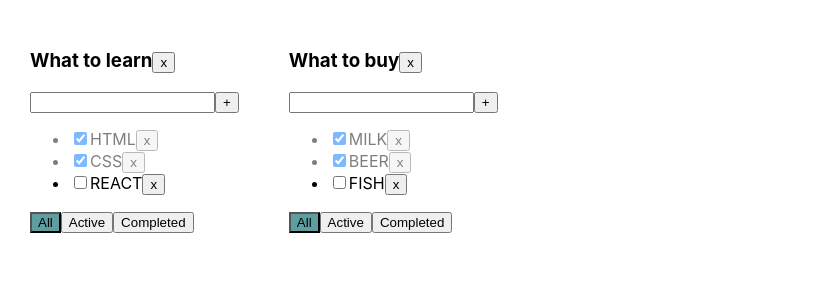
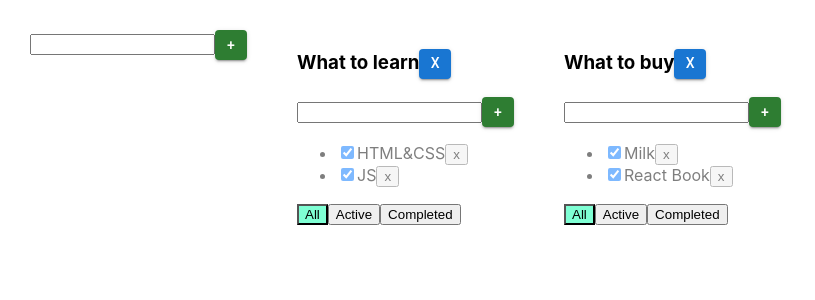
Before and after one commit to SRGREEN90/Todolist, a React (Create React App) app: page / in a window 1280 px wide. Shown: the top 300 px of the page, without its empty margins (0-815 px from the left). Built offline with nearby package versions, Linux system fonts and the light colour scheme.

Commit message:
'title '

```diff
--- a/package.json
+++ b/package.json
@@ -3,6 +3,11 @@
   "version": "0.1.0",
   "private": true,
   "dependencies": {
+    "@emotion/react": "^11.7.1",
+    "@emotion/styled": "^11.6.0",
+    "@material-ui/core": "^5.0.0-beta.5",
+    "@material-ui/icons": "^4.11.2",
+    "@material-ui/styled-engine-sc": "^5.0.0-beta.5",
     "@testing-library/jest-dom": "^5.15.0",
     "@testing-library/react": "^11.2.7",
     "@testing-library/user-event": "^12.8.3",
@@ -14,6 +19,7 @@
     "react": "^17.0.2",
     "react-dom": "^17.0.2",
     "react-scripts": "4.0.3",
+    "styled-components": "^5.3.3",
     "typescript": "^4.4.4",
     "uuid": "^8.3.2",
     "web-vitals": "^1.1.2"
--- a/src/App.css
+++ b/src/App.css
@@ -7,13 +7,18 @@
   margin-right: 50px;
 }
 
+.error {
+  border: red 1px solid;
+}
+
+.error-message {
+  color: red;
+}
+
+.active-filter {
+  background-color: aquamarine;
+}
+
 .is-done {
   opacity: 0.5;
 }
-.active {
-  background-color: cadetblue;
-}
-.error {
-  outline: none;
-  border: 2px solid red;
-}
--- a/src/App.tsx
+++ b/src/App.tsx
@@ -1,121 +1,141 @@
 import React, {useState} from 'react';
 import './App.css';
-import TodoList from "./TodoList";
-import {v1} from "uuid";
+import {TaskType, Todolist} from './Todolist';
+import {v1} from 'uuid';
+import Input from "./components/Input";
 
-// Create
-// Read
-// Update
-// Delete
-// CRUD
-export type TaskType = {
-    id: string
-    title: string
-    isDone: boolean
-}
-export type FilterValuesType = "all" | "active" | "completed"
-
+export type FilterValuesType = "all" | "active" | "completed";
 type TodolistType = {
     id: string
     title: string
     filter: FilterValuesType
 }
 
-type TaskStateType = {
+type TasksStateType = {
     [key: string]: Array<TaskType>
 }
 
+
 function App() {
+    let todolistId1 = v1();
+    let todolistId2 = v1();
 
-    const todoListId_1 = v1()
-    const todoListId_2 = v1()
+    let [todolists, setTodolists] = useState<Array<TodolistType>>([
+        {id: todolistId1, title: "What to learn", filter: "all"},
+        {id: todolistId2, title: "What to buy", filter: "all"}
+    ])
 
-    const [todoList, setTodoList] = useState<Array<TodolistType>>([
-        {id: todoListId_1, title: 'What to learn', filter: 'all'},
-        {id: todoListId_2, title: 'What to buy', filter: 'all'}
-    ])
-    const [tasks, setTasks] = useState<TaskStateType>({
-        [todoListId_1]: [
-            {id: v1(), title: "HTML", isDone: true},
-            {id: v1(), title: "CSS", isDone: true},
-            {id: v1(), title: "REACT", isDone: false},
+    let [tasks, setTasks] = useState<TasksStateType>({
+        [todolistId1]: [
+            {id: v1(), title: "HTML&CSS", isDone: true},
+            {id: v1(), title: "JS", isDone: true}
         ],
-        [todoListId_2]: [
-            {id: v1(), title: "MILK", isDone: true},
-            {id: v1(), title: "BEER", isDone: true},
-            {id: v1(), title: "FISH", isDone: false},
-        ],
-    })
-    //BLL:==============================================================
+        [todolistId2]: [
+            {id: v1(), title: "Milk", isDone: true},
+            {id: v1(), title: "React Book", isDone: true}
+        ]
+    });
 
-    const changeFilter = (newFilter: FilterValuesType, todoListId: string) => {
-        const updatedTodolist = todoList.map(tl => tl.id === todoListId ? {...tl, filter: newFilter} : tl)
-        setTodoList(updatedTodolist)
-    }
-    const removeTask = (taskID: string, todoListId: string) => {
-        const copyState = {...tasks}
-        copyState[todoListId] = tasks[todoListId].filter(t => t.id !== taskID)
-        setTasks(copyState)
-    }
-    const addTask = (newTaskTitle: string, todoListId: string) => {
-        const newTask: TaskType = {id: v1(), title: newTaskTitle, isDone: false}
-        const copyState = {...tasks}
-        copyState[todoListId] = [newTask, ...tasks[todoListId]]
-        setTasks(copyState)
-    }
-    const changeTaskStatus = (taskID: string, newIsDone: boolean, todoListId: string) => {
-        const copyState = {...tasks}
-        copyState[todoListId] = tasks[todoListId].map(t=> t.id === taskID ? {...t, isDone: newIsDone} : t)
-        setTasks(copyState)
-    }
-    const removeTodoList = (todoListId: string) => {
-        setTodoList(todoList.filter(tl => tl.id !== todoListId))
+    const updateTodolist=(todolistId: string,LocalTitle:string)=>{
+        setTodolists(todolists.map(m=>m.id===todolistId ? {...m,title:LocalTitle}:m))
     }
 
-    // const getTasksForRender = (todoList: TodoListType) => {      --- это 2й вариант исполнения
-    //     switch (todoList.filter) {
-    //         case "active":
-    //             return tasks[todoList.id].filter(t => !t.isDone)
-    //         case "completed":
-    //             return tasks[todoList.id].filter(t => t.isDone)
-    //         default:
-    //             return tasks[todoList.id]
-    //     }
-    // }
+    const updateTask = (todolistId: string,id: string,LocalTitle:string) => {
+        setTasks({...tasks, [todolistId]:tasks[todolistId].map(m=>m.id===id ? {...m,title:LocalTitle} : m)})
+        console.log(LocalTitle)
+    }
 
-    const todolistComponents = todoList.map(tl => {
-        //tasksForRender = getTasksForRender(tl)    --- это 2й вариант исполнения
+    function removeTask(id: string, todolistId: string) {
+        //достанем нужный массив по todolistId:
+        let todolistTasks = tasks[todolistId];
+        // перезапишем в этом объекте массив для нужного тудулиста отфилтрованным массивом:
+        tasks[todolistId] = todolistTasks.filter(t => t.id != id);
+        // засетаем в стейт копию объекта, чтобы React отреагировал перерисовкой
+        setTasks({...tasks});
+    }
+    const addTodolist = (title: string) => {
+        let newID = v1()
+        let newTodo: TodolistType = {id: newID, title: title, filter: "all"};
+        setTodolists([newTodo, ...todolists])
+        setTasks({...tasks, [newID]: []})
+    }
+    function addTask(title: string, todolistId: string) {
+        let task = {id: v1(), title: title, isDone: false};
+        //достанем нужный массив по todolistId:
+        let todolistTasks = tasks[todolistId];
+        // перезапишем в этом объекте массив для нужного тудулиста копией, добавив в начало новую таску:
+        tasks[todolistId] = [task, ...todolistTasks];
+        // засетаем в стейт копию объекта, чтобы React отреагировал перерисовкой
+        setTasks({...tasks});
+    }
+    function changeStatus(id: string, isDone: boolean, todolistId: string) {
+        //достанем нужный массив по todolistId:
+        let todolistTasks = tasks[todolistId];
+        // найдём нужную таску:
+        let task = todolistTasks.find(t => t.id === id);
+        //изменим таску, если она нашлась
+        if (task) {
+            task.isDone = isDone;
+            // засетаем в стейт копию объекта, чтобы React отреагировал перерисовкой
+            setTasks({...tasks});
+        }
+    }
 
-        let tasksForRender = tasks[tl.id]
+    function changeFilter(value: FilterValuesType, todolistId: string) {
+        let todolist = todolists.find(tl => tl.id === todolistId);
+        if (todolist) {
+            todolist.filter = value;
+            setTodolists([...todolists])
+        }
+    }
+
+    function removeTodolist(id: string) {
+        // засунем в стейт список тудулистов, id которых не равны тому, который нужно выкинуть
+        setTodolists(todolists.filter(tl => tl.id != id));
+        // удалим таски для этого тудулиста из второго стейта, где мы храним отдельно таски
+        delete tasks[id]; // удаляем св-во из объекта... значением которого являлся массив тасок
+        // засетаем в стейт копию объекта, чтобы React отреагировал перерисовкой
+        setTasks({...tasks});
+    }
+
+    return (
+
+        <div className="App">
+            <Input callback={(title) => addTodolist(title)}/>
+            {todolists.map(tl => {
+                let allTodolistTasks = tasks[tl.id];
+                let tasksForTodolist = allTodolistTasks;
+
                 if (tl.filter === "active") {
-            tasksForRender = tasksForRender.filter(t => !t.isDone)
+                    tasksForTodolist = allTodolistTasks.filter(t => t.isDone === false);
                 }
                 if (tl.filter === "completed") {
-            tasksForRender = tasksForRender.filter(t => t.isDone)
+                    tasksForTodolist = allTodolistTasks.filter(t => t.isDone === true);
                 }
 
-        return(
-            <TodoList
+
+                return <Todolist
                     key={tl.id}
                     id={tl.id}
                     title={tl.title}
-                tasks={tasksForRender}
-                filter={tl.filter}
-                addTask={addTask}
+                    tasks={tasksForTodolist}
                     removeTask={removeTask}
                     changeFilter={changeFilter}
-                changeTaskStatus={changeTaskStatus}
-                removeTodoList ={removeTodoList}
+                    addTask={addTask}
+                    changeTaskStatus={changeStatus}
+                    filter={tl.filter}
+                    removeTodolist={removeTodolist}
+                    updateTask={updateTask}
+                    updateTodolist={updateTodolist}
                 />
-        )
             })
+            }
 
-    //UI:
-    return (
-        <div className="App">
-            {todolistComponents}
         </div>
     );
 }
 
 export default App;
+
+
+//style={{maxWidth: '30px', maxHeight: '30px', minWidth: '30px', minHeight: '30px'}}
--- /dev/null
+++ b/src/Components/EditableSpan.tsx
@@ -0,0 +1,32 @@
+import React, {ChangeEvent, useState} from 'react';
+
+type propsType = {
+    title: string
+    callBackForEditableSpan:(LocalTitle:string)=>void
+}
+
+const EditableSpan = (props: propsType) => {
+    const [edit, setEdit] = useState(false)
+    let [LocalTitle, setLocalTitle] = useState(props.title)
+
+    const onDoubleClickHandlerTRUE=()=>{
+        setEdit(true)
+    }
+
+    const onBlurHandlerFALSE=()=>{
+        setEdit(false)
+        props.callBackForEditableSpan(LocalTitle)
+    }
+
+    const onChangeHandler = (e: ChangeEvent<HTMLInputElement>) => {
+        setLocalTitle(e.currentTarget.value)
+    }
+
+    return (
+        edit
+            ? <input value={LocalTitle} onChange={onChangeHandler} onBlur={onBlurHandlerFALSE} autoFocus />
+            : <span onDoubleClick={onDoubleClickHandlerTRUE}>{props.title}</span>
+    );
+};
+
+export default EditableSpan;
--- /dev/null
+++ b/src/Components/Input.tsx
@@ -0,0 +1,52 @@
+import React, {ChangeEvent, KeyboardEvent, useState} from 'react';
+import {Button} from "@material-ui/core";
+
+type typeProps={
+    callback:(title: string)=>void
+}
+
+const Input = (props:typeProps) => {
+    let [title, setTitle] = useState("")
+    let [error, setError] = useState<string | null>(null)
+
+    const onChangeHandler = (e: ChangeEvent<HTMLInputElement>) => {
+        setTitle(e.currentTarget.value)
+    }
+
+    const onKeyPressHandler = (e: KeyboardEvent<HTMLInputElement>) => {
+        setError(null);
+        if (e.charCode === 13) {
+            addTask();
+        }
+    }
+    const addTask = () => {
+        let newTitle = title.trim();
+        if (newTitle !== "") {
+            props.callback(newTitle);
+            // props.callback(newTitle, props.id);
+            setTitle("");
+        } else {
+            setError("Title is required");
+        }
+    }
+
+    return (
+        <div>
+            <input
+                value={title}
+                onChange={onChangeHandler}
+                onKeyPress={onKeyPressHandler}
+                className={error ? "error" : ""}
+            />
+            {/*<button onClick={addTask}>+</button>*/}
+            <Button
+                style={{maxWidth: '30px', maxHeight: '30px', minWidth: '30px', minHeight: '30px'}}
+                onClick={addTask} variant="contained" color="success">
+                +
+            </Button>
+            {error && <div className="error-message">{error}</div>}
+        </div>
+    );
+};
+
+export default Input;
--- a/src/TodoList.tsx
+++ b/src/TodoList.tsx
@@ -1,99 +1,95 @@
-import React, {ChangeEvent, KeyboardEvent, useState} from 'react';
-import {FilterValuesType, TaskType} from "./App";
+import React, {ChangeEvent, useState, KeyboardEvent} from 'react';
+import {FilterValuesType} from './App';
+import Input from "./components/Input";
+import EditableSpan from "./components/EditableSpan";
+import {Button} from "@material-ui/core";
+
+export type TaskType = {
+    id: string
+    title: string
+    isDone: boolean
+}
 
 type PropsType = {
-
     id: string
     title: string
     tasks: Array<TaskType>
-    removeTask: (taskID: string, todoListId: string) => void
-    changeFilter: (filter: FilterValuesType, todoListId: string) => void
-    addTask: (title: string, todoListId: string) => void
+    removeTask: (taskId: string, todolistId: string) => void
+    changeFilter: (value: FilterValuesType, todolistId: string) => void
+    addTask: (title: string, todolistId: string) => void
+    changeTaskStatus: (id: string, isDone: boolean, todolistId: string) => void
+    removeTodolist: (id: string) => void
     filter: FilterValuesType
-    changeTaskStatus: (taskID: string, isDone: boolean, todoListId: string) => void
-    removeTodoList: (todoListId: string) => void
+    updateTask:(todolistId: string,id: string,LocalTitle:string)=>void
+    updateTodolist:(todolistId: string,LocalTitle:string)=>void
 }
 
-function TodoList(props: PropsType) {
+export function Todolist(props: PropsType) {
 
-    const [title, setTitle] = useState<string>("")
-    const [error, setError] = useState<boolean>(false)
+    const removeTodolist = () => props.removeTodolist(props.id)
 
-    const addTask = () => {
-        const trimmedTitle = title.trim()
-            if(trimmedTitle){
-                props.addTask(trimmedTitle, props.id)
-            } else {
-                setError(true)
+    const onAllClickHandler = () => props.changeFilter("all", props.id);
+    const onActiveClickHandler = () => props.changeFilter("active", props.id);
+    const onCompletedClickHandler = () => props.changeFilter("completed", props.id);
+
+    const callbackHandler=(title: string)=>{
+        props.addTask(title,props.id)
     }
-        setTitle("")
+
+    // const callBackForEditableSpanHandler=(title: string)=>{
+    //     props.updateTask(props.id,t.id,LocalTitle:string)
+    // }
+
+    const callBackForEditableSpanShapkaHandler=(title: string)=>{
+        props.updateTodolist(props.id,title)
     }
-    const changeTitle = (e: ChangeEvent<HTMLInputElement>) => {
-        setTitle(e.currentTarget.value)
-        setError(false)
-    }
-    const onKeyPressAddTask = (e: KeyboardEvent<HTMLInputElement>) => {
-        if(e.key === "Enter"){
-            addTask();
-        }
-    }
-    const setAllFilterValue = () =>props.changeFilter("all", props.id)
-    const setActiveFilterValue = () =>props.changeFilter("active", props.id)
-    const setCompletedFilterValue = () =>props.changeFilter("completed", props.id)
-    const getBtnClass = (filter: FilterValuesType) => props.filter === filter ? "active" : "" ;
 
-    const tasksJSX = props.tasks.map(task => {
-        const getClasses = () => task.isDone ? "is-done": "" ;
-        const changeStatus = (e: ChangeEvent<HTMLInputElement>) =>
-            props.changeTaskStatus(task.id, e.currentTarget.checked, props.id)
-        const removeTask = () => props.removeTask(task.id, props.id)
-        return (
-            <li key={task.id} className={getClasses()}>
-                <input
-                    type="checkbox"
-                    checked={task.isDone}
-                    onChange={changeStatus}
-                />
-                <span>{task.title}</span>
-                <button onClick={removeTask}>x</button>
-            </li>
-        )
-    })
-    const errorClass = error ? "error" : "" ;
-    const errorMessage = <div style={{color: "red"}}>Title is required!</div>
+    return <div>
+        <h3>
 
-    return(
-        <div>
-            <h3>
-                {props.title}
-                <button onClick={() => {props.removeTodoList(props.id)}}>x</button>
+            {/*{props.title}*/}
+            <EditableSpan title={props.title} callBackForEditableSpan={callBackForEditableSpanShapkaHandler}/>
+
+            {/*<button onClick={removeTodolist}>x</button>*/}
+            <Button style={{maxWidth: '30px', maxHeight: '30px', minWidth: '30px', minHeight: '30px'}}
+                    variant="contained" onClick={removeTodolist}>x
+            </Button>
         </h3>
         <div>
-                <input
-                    value={title}
-                    onChange={changeTitle}
-                    onKeyPress={onKeyPressAddTask}
-                    className={errorClass}
-                />
-                <button onClick={addTask}>+</button>
-                {error && errorMessage}
+            <Input callback={callbackHandler}/>
                 </div>
         <ul>
-                {tasksJSX}
+            {
+                props.tasks.map(t => {
+                    const onClickHandler = () => props.removeTask(t.id, props.id)
+                    const onChangeHandler = (e: ChangeEvent<HTMLInputElement>) => {
+                        let newIsDoneValue = e.currentTarget.checked;
+                        props.changeTaskStatus(t.id, newIsDoneValue, props.id);
+                    }
+                    const callBackForEditableSpanHandler=(title: string)=>{
+                        props.updateTask(props.id,t.id,title)
+                    }
+
+                    return <li key={t.id} className={t.isDone ? "is-done" : ""}>
+                        <input type="checkbox" onChange={onChangeHandler} checked={t.isDone}/>
+                        {/*<span>{t.title}</span>*/}
+                        <EditableSpan title={t.title} callBackForEditableSpan={callBackForEditableSpanHandler}/>
+                       <button onClick={onClickHandler}>x</button>
+
+                    </li>
+                })
+            }
         </ul>
         <div>
-                <button
-                    className={getBtnClass("all")}
-                    onClick={setAllFilterValue}>All</button>
-                <button
-                    className={getBtnClass("active")}
-                    onClick={setActiveFilterValue}>Active</button>
-                <button
-                    className={getBtnClass("completed")}
-                    onClick={setCompletedFilterValue}>Completed</button>
+            <button className={props.filter === 'all' ? "active-filter" : ""}
+                    onClick={onAllClickHandler}>All
+            </button>
+            <button className={props.filter === 'active' ? "active-filter" : ""}
+                    onClick={onActiveClickHandler}>Active
+            </button>
+            <button className={props.filter === 'completed' ? "active-filter" : ""}
+                    onClick={onCompletedClickHandler}>Completed
+            </button>
         </div>
     </div>
-    )
 }
-
-export default TodoList;
```
Also changed, not shown: 1 other file (tests, documents, lock files or other folders). Lines whose indentation alone changed are shown as unchanged.
